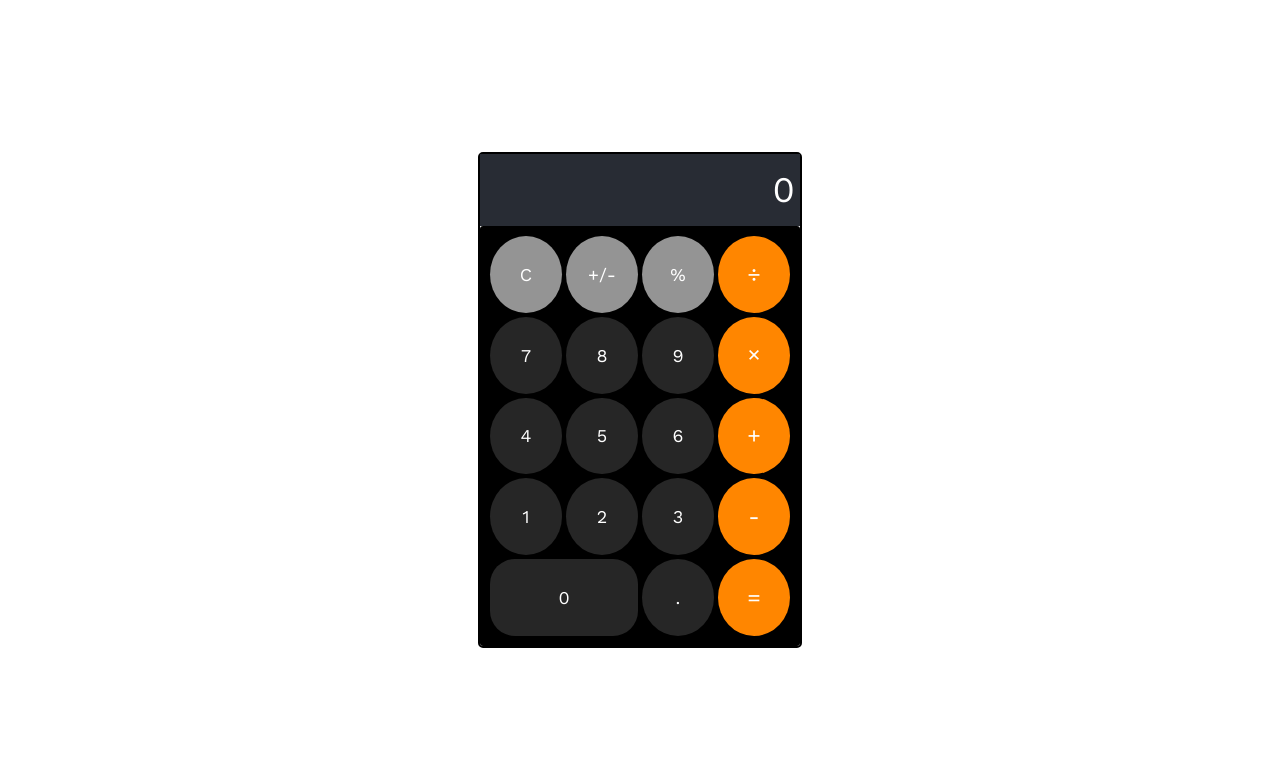
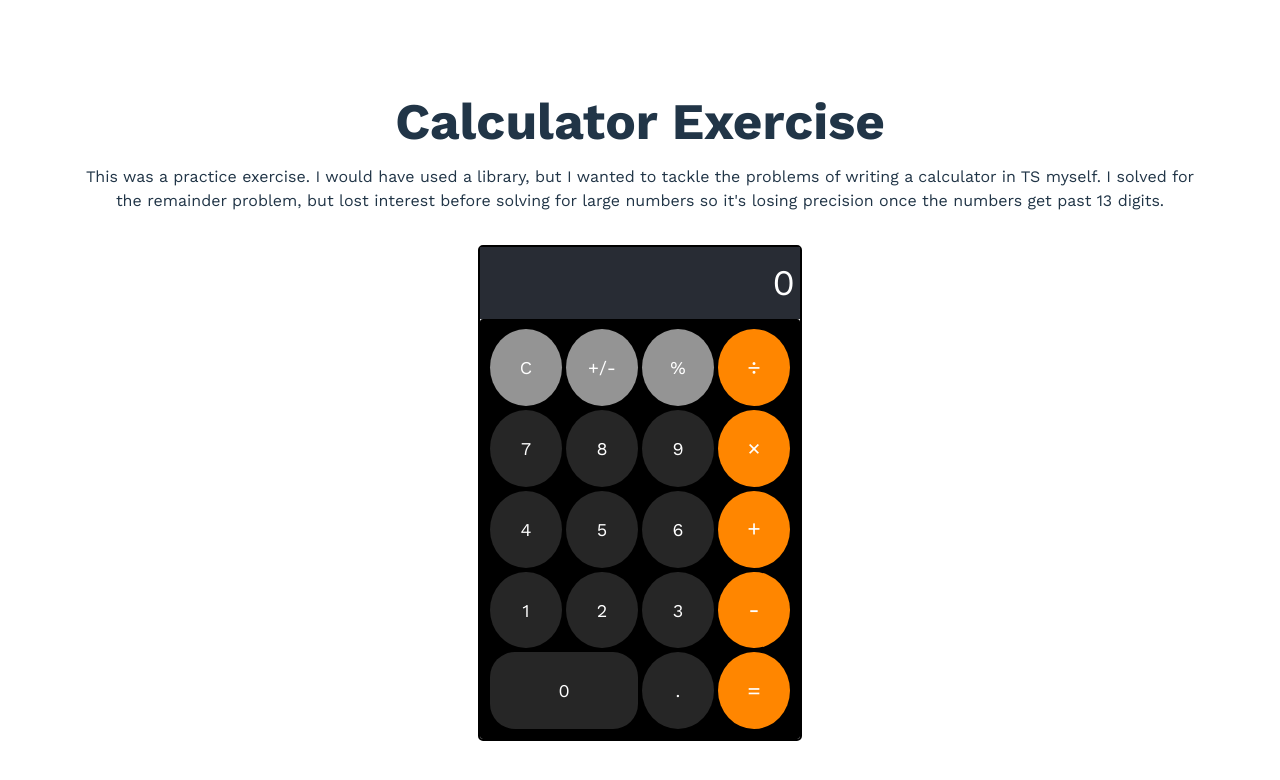
Before and after one commit to skullyflower/hire-dragon, a React (Vite) app: page /calc in a window 1280 px wide. Shown: the top 780 px of the page. Built offline with nearby package versions, Linux system fonts and the light colour scheme.

Commit message:
Added description and title

```diff
--- a/src/Calculator/Calculator.tsx
+++ b/src/Calculator/Calculator.tsx
@@ -6,7 +6,15 @@ export const Calculator = () => {
   const { displayTotal, active, onKeyPress } = useCalculator();
 
   return (
-    <div className='calculator' style={{ color: '#fff' }}>
+    <>
+      <h1>Calculator Exercise</h1>
+      <p style={{ fontSize: '1em' }}>
+        This was a practice exercise. I would have used a library, but I wanted to tackle the
+        problems of writing a calculator in TS myself. I solved for the remainder problem, but lost
+        interest before solving for large numbers so it&apos;s losing precision once the numbers get
+        past 13 digits.
+      </p>
+      <div className='calculator' style={{ color: '#fff', margin: '0 auto' }}>
         <div className='total'>{displayTotal}</div>
         <div className='buttons'>
           <CalculatorButton buttonStyle='option' value='C' onClick={() => onKeyPress('C')} />
@@ -56,5 +64,6 @@ export const Calculator = () => {
           <CalculatorButton buttonStyle='function' value='=' onClick={() => onKeyPress('=')} />
         </div>
       </div>
+    </>
   );
 };
```
Lines whose indentation alone changed are shown as unchanged.
